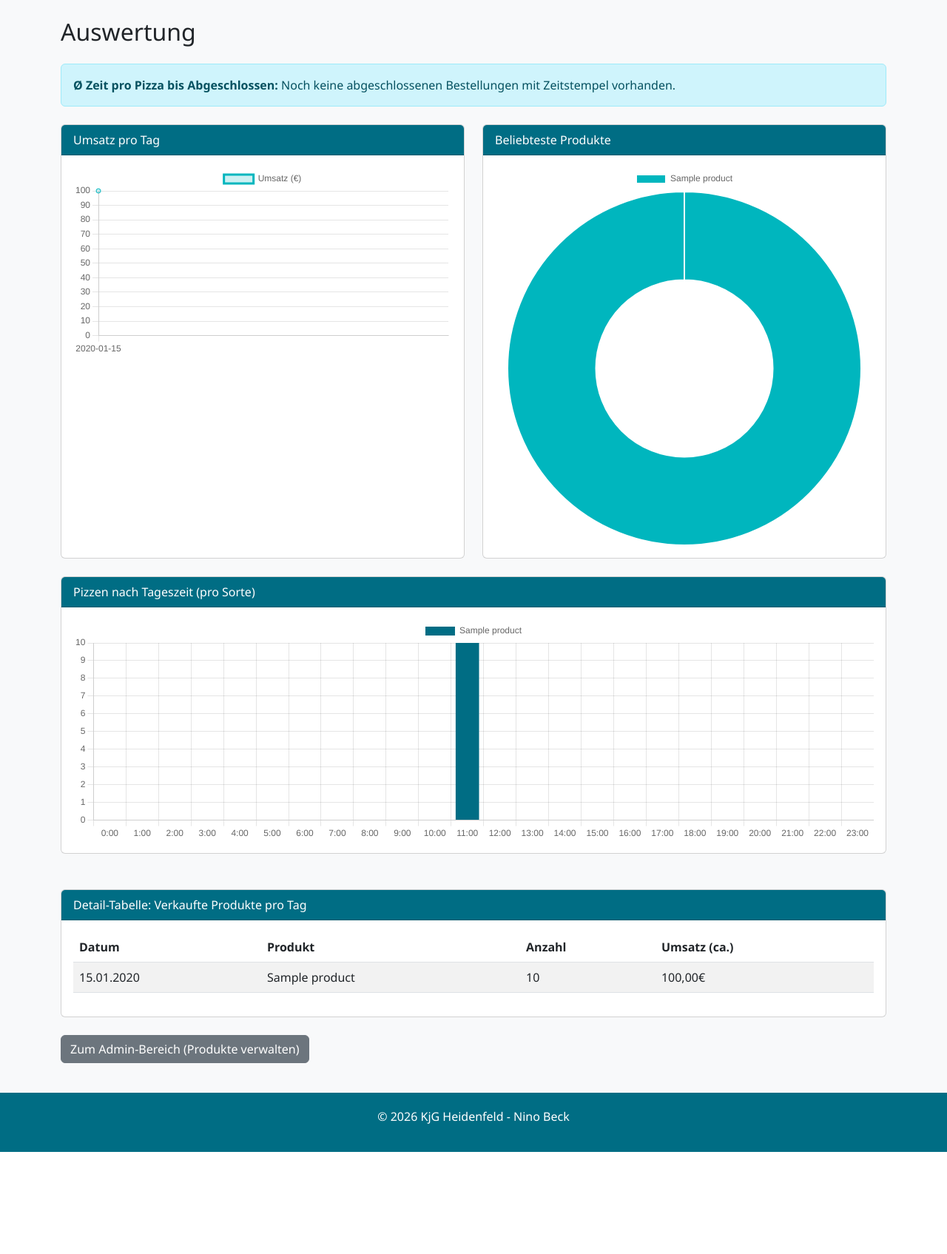
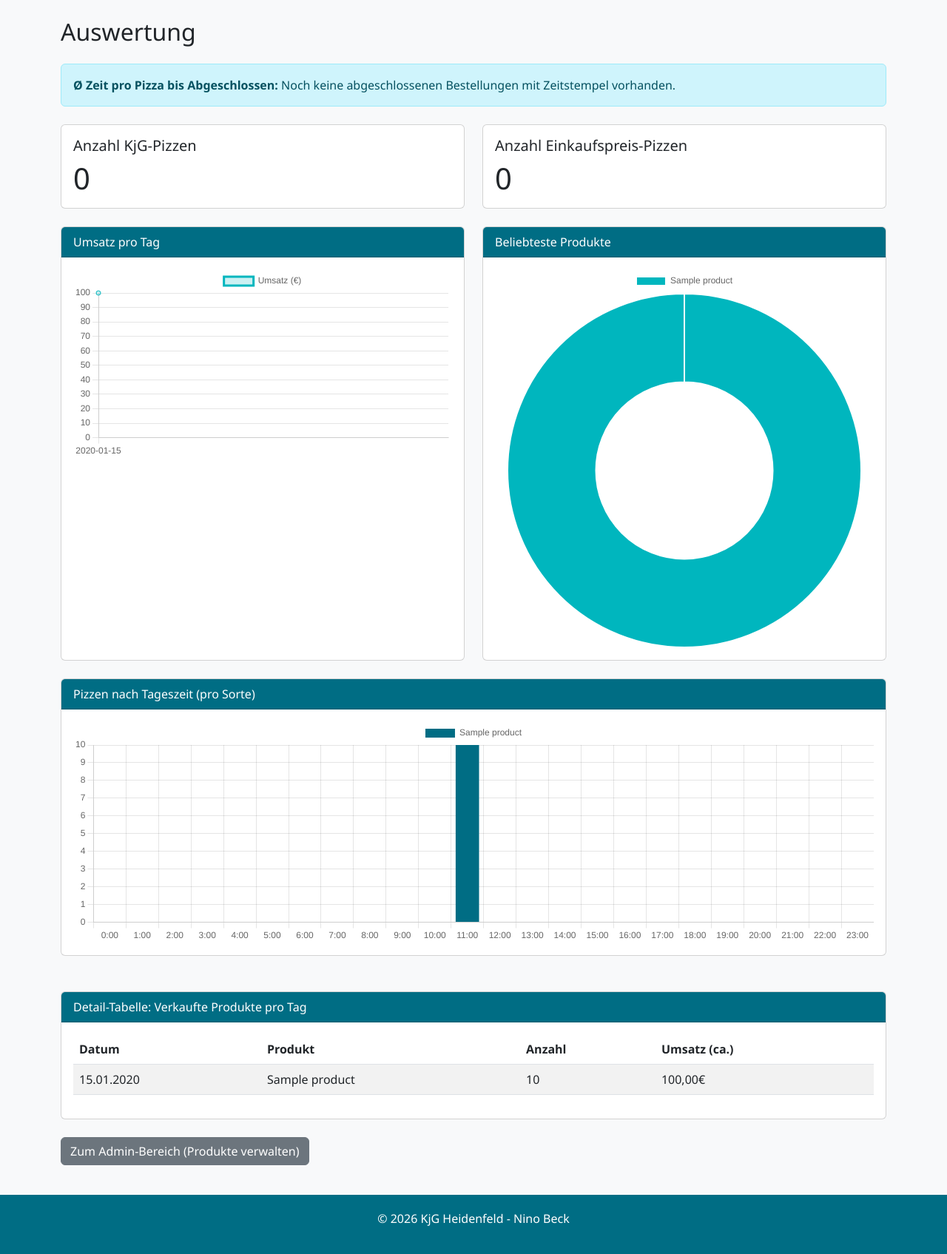
Before and after one commit to Ninob1610/kjg-pizza-manager, a Django app: page /auswertung/ in a window 1280 px wide. Shown: the part 66-1761 px from the top of the page at 74% size. Before the commit the page ends 1623 px from the top, so only its background shows below. Run offline with Django 5.2, Linux system fonts and the light colour scheme; tables that the repository leaves empty hold one stand-in row (values such as "Sample post").

Commit message:
Enhance analytics and kitchen views: display pizza quantities for multi-pizza items and add total counts for KjG and purchase pizzas

```diff
--- a/orders/templates/orders/analytics.html
+++ b/orders/templates/orders/analytics.html
@@ -10,6 +10,25 @@
     {% else %}
     Noch keine abgeschlossenen Bestellungen mit Zeitstempel vorhanden.
     {% endif %}
+</div>
+
+<div class="row mb-4">
+    <div class="col-md-6">
+        <div class="card">
+            <div class="card-body">
+                <h5 class="card-title">Anzahl KjG-Pizzen</h5>
+                <p class="card-text display-6">{{ kjg_pizza_count }}</p>
+            </div>
+        </div>
+    </div>
+    <div class="col-md-6">
+        <div class="card">
+            <div class="card-body">
+                <h5 class="card-title">Anzahl Einkaufspreis-Pizzen</h5>
+                <p class="card-text display-6">{{ purchase_pizza_count }}</p>
+            </div>
+        </div>
+    </div>
 </div>
 
 <!-- Charts Section -->
--- a/orders/templates/orders/kitchen_view.html
+++ b/orders/templates/orders/kitchen_view.html
@@ -45,7 +45,7 @@
                     <li class="list-group-item">
                         <div class="d-flex justify-content-between align-items-start gap-2">
                             <div>
-                                <div class="fw-semibold">{{ item.product.name }} <span class="text-muted">({{ item.pizza_number }}/{{ item.pizza_total }})</span></div>
+                                <div class="fw-semibold">{{ item.quantity }}x {{ item.product.name }} <span class="text-muted">({{ item.pizza_number }}/{{ item.pizza_total }})</span></div>
                                 <div class="small text-muted">{{ item.get_status_display }}</div>
                             </div>
                             <div class="d-flex align-items-center gap-2 flex-shrink-0">
--- a/orders/views.py
+++ b/orders/views.py
@@ -3,8 +3,8 @@ from types import SimpleNamespace
 
 from .models import Product, Order, OrderItem, OrderItemStatusLog
 from .forms import OrderForm, OrderItemFormSet
-from django.db.models import Sum, F, DurationField, ExpressionWrapper, Q
-from django.db.models.functions import TruncDate
+from django.db.models import Sum, F, DurationField, ExpressionWrapper, Q, Case, When, Value, DecimalField
+from django.db.models.functions import TruncDate, Coalesce
 
 
 def _apply_item_action(item, action):
@@ -227,15 +227,32 @@ def analytics_view(request):
     from django.core.serializers.json import DjangoJSONEncoder
 
     # 1. Detailed Table Data (Existing)
+    # Preislogik: KjGler -> 0, Einkaufspreis -> product.purchase_price (falls None fallback auf product.price), sonst product.price
+    item_unit_price = Case(
+        When(order__order_type='kjgler', then=Value(0)),
+        When(order__order_type='purchase', then=Coalesce(F('product__purchase_price'), F('product__price'))),
+        default=F('product__price'),
+        output_field=DecimalField(max_digits=10, decimal_places=2),
+    )
+
     stats = OrderItem.objects.annotate(date=TruncDate('order__created_at')) \
         .values('date', 'product__name') \
-        .annotate(total_quantity=Sum('quantity'), total_revenue=Sum(F('quantity') * F('product__price'))) \
+        .annotate(total_quantity=Sum('quantity'), total_revenue=Sum(F('quantity') * item_unit_price)) \
         .order_by('-date', 'product__name')
 
     # 2. Daily Revenue (Line Chart)
+    # 2. Daily Revenue (Line Chart)
+    # Verwende dieselbe Preislogik wie oben, angewendet auf Order -> items Beziehung
+    order_item_unit_price = Case(
+        When(order_type='kjgler', then=Value(0)),
+        When(order_type='purchase', then=Coalesce(F('items__product__purchase_price'), F('items__product__price'))),
+        default=F('items__product__price'),
+        output_field=DecimalField(max_digits=10, decimal_places=2),
+    )
+
     daily_data = Order.objects.annotate(date=TruncDate('created_at')) \
         .values('date') \
-        .annotate(revenue=Sum(F('items__quantity') * F('items__product__price'))) \
+        .annotate(revenue=Sum(F('items__quantity') * order_item_unit_price)) \
         .order_by('date')
 
     daily_labels = [d['date'] for d in daily_data]
@@ -312,6 +329,11 @@ def analytics_view(request):
     if total_pizza_count > 0:
         avg_completion_minutes = round((total_pizza_duration_seconds / total_pizza_count) / 60, 1)
 
+    # 6. Übersicht: Anzahl KjG- und Einkaufspreis-Pizzen (Anzahl)
+    from django.db.models import IntegerField
+    kjg_count = OrderItem.objects.filter(product__category='pizza', order__order_type='kjgler').aggregate(total=Sum('quantity'))['total'] or 0
+    purchase_count = OrderItem.objects.filter(product__category='pizza', order__order_type='purchase').aggregate(total=Sum('quantity'))['total'] or 0
+
     context = {
         'stats': stats,
         'daily_labels': json.dumps(daily_labels, cls=DjangoJSONEncoder),
@@ -321,6 +343,8 @@ def analytics_view(request):
         'hourly_pizza_labels': json.dumps(hourly_pizza_labels),
         'hourly_pizza_datasets': json.dumps(hourly_pizza_datasets),
         'avg_completion_minutes': avg_completion_minutes,
+        'kjg_pizza_count': kjg_count,
+        'purchase_pizza_count': purchase_count,
     }
 
     return render(request, 'orders/analytics.html', context)
```
Also changed, not shown: orders/tests.py (+18 -0 lines).
